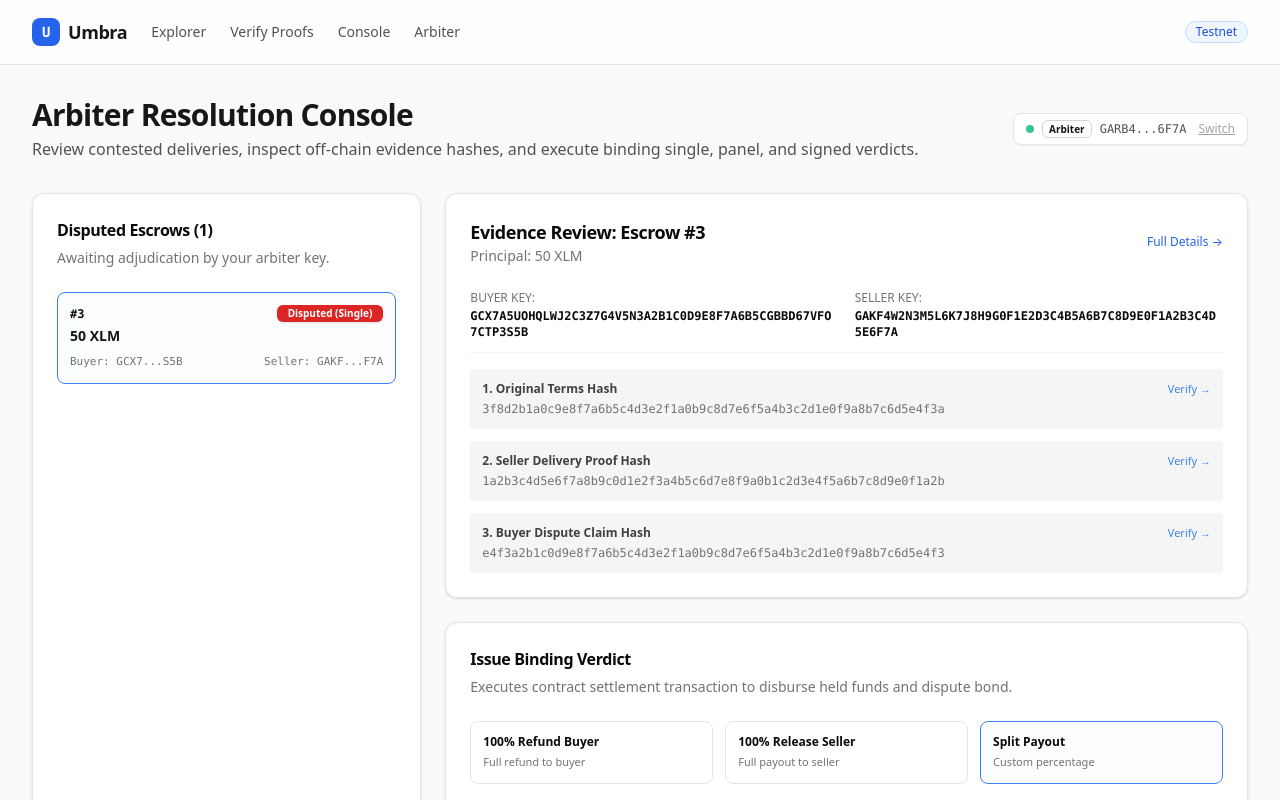
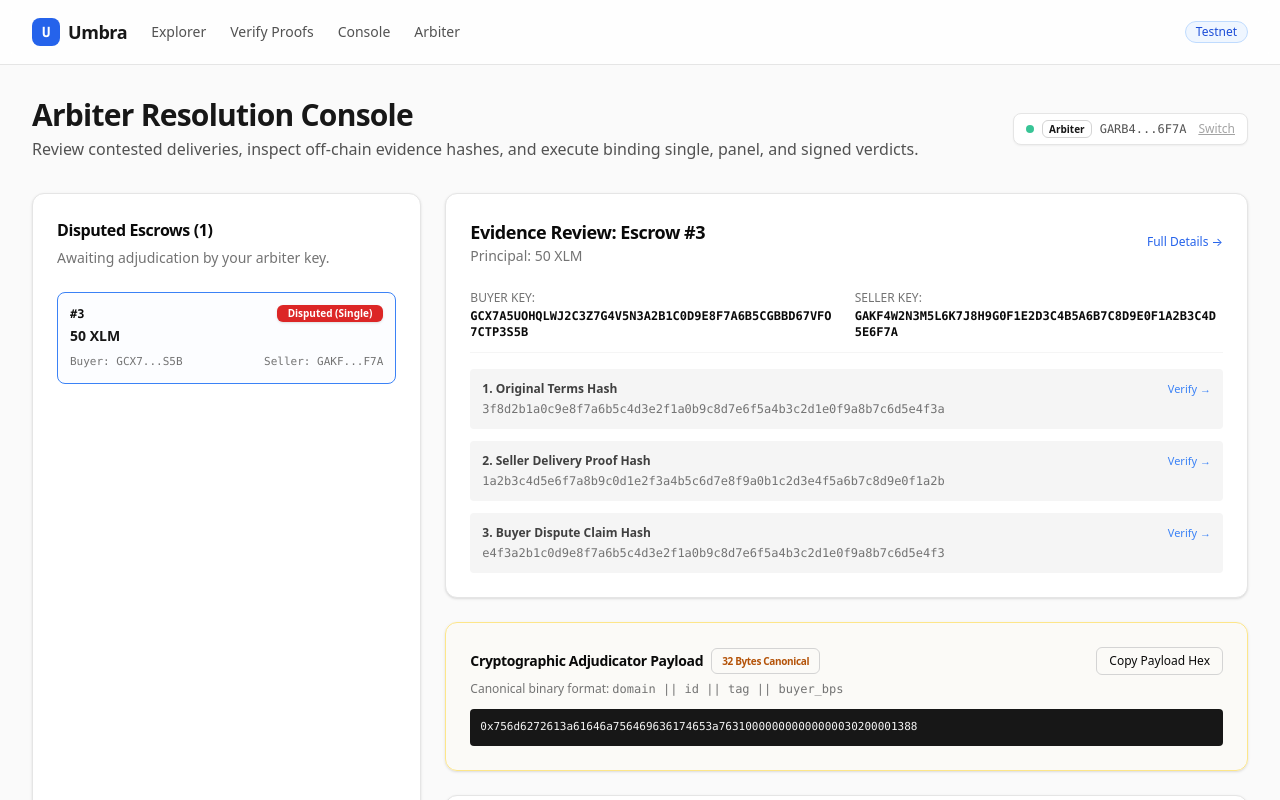
Before and after one commit to umbra-escrow-and-dispute-window/umbra-app, a Next.js app: page /arbiter in a window 1280 px wide. Both pictures are taken after a click on the element 226 px from the left and 337 px from the top of the page. Shown: the top 800 px of the page. Built offline with nearby package versions, Linux system fonts and the light colour scheme.

Commit message:
feat(adjudicator): add cryptographic adjudicator payload viewer and signature tool

```diff
--- a/app/arbiter/page.tsx
+++ b/app/arbiter/page.tsx
@@ -14,6 +14,7 @@ import {
 } from "@/components/ui/card";
 import { Button } from "@/components/ui/button";
 import { Badge } from "@/components/ui/badge";
+import { AdjudicatorTool } from "@/components/adjudicator-tool";
 import {
   formatStroops,
   truncateAddress,
@@ -302,6 +303,13 @@ export default function ArbiterPage() {
                 </CardContent>
               </Card>
 
+              {/* Adjudicator Payload Tool */}
+              <AdjudicatorTool
+                escrowId={selectedEscrow.id}
+                verdictType={verdictType}
+                buyerBps={buyerBps}
+              />
+
               {/* Verdict Submission Form */}
               <Card>
                 <CardHeader>
--- /dev/null
+++ b/components/adjudicator-tool.tsx
@@ -0,0 +1,60 @@
+"use client";
+
+import React, { useState, useMemo } from "react";
+import { Card, CardHeader, CardTitle, CardDescription, CardContent } from "@/components/ui/card";
+import { Button } from "@/components/ui/button";
+import { Badge } from "@/components/ui/badge";
+
+export function AdjudicatorTool({
+  escrowId,
+  verdictType,
+  buyerBps = 0,
+}: {
+  escrowId: string;
+  verdictType: "RefundBuyer" | "ReleaseSeller" | "Split";
+  buyerBps?: number;
+}) {
+  const [copied, setCopied] = useState(false);
+
+  // Compute canonical payload representation
+  const payloadHex = useMemo(() => {
+    // 19 bytes domain + 8 bytes id + 1 byte tag + 4 bytes bps
+    const domainHex = Buffer.from("umbra:adjudicate:v1", "utf8").toString("hex");
+    const idHex = BigInt(escrowId || 0).toString(16).padStart(16, "0");
+    const tagHex = verdictType === "RefundBuyer" ? "00" : verdictType === "ReleaseSeller" ? "01" : "02";
+    const bpsHex = (verdictType === "Split" ? buyerBps : 0).toString(16).padStart(8, "0");
+    return `${domainHex}${idHex}${tagHex}${bpsHex}`;
+  }, [escrowId, verdictType, buyerBps]);
+
+  const copyPayload = () => {
+    navigator.clipboard.writeText(payloadHex);
+    setCopied(true);
+    setTimeout(() => setCopied(false), 2000);
+  };
+
+  return (
+    <Card className="border-amber-200 dark:border-amber-900 bg-amber-50/20 dark:bg-amber-950/10">
+      <CardHeader className="pb-3">
+        <div className="flex items-center justify-between">
+          <CardTitle className="text-sm font-semibold flex items-center gap-2">
+            <span>Cryptographic Adjudicator Payload</span>
+            <Badge variant="outline" className="text-[10px] text-amber-700 dark:text-amber-300">
+              32 Bytes Canonical
+            </Badge>
+          </CardTitle>
+          <Button variant="outline" size="sm" onClick={copyPayload} className="h-7 text-xs">
+            {copied ? "Copied!" : "Copy Payload Hex"}
+          </Button>
+        </div>
+        <CardDescription className="text-xs">
+          Canonical binary format: <code className="font-mono">domain || id || tag || buyer_bps</code>
+        </CardDescription>
+      </CardHeader>
+      <CardContent>
+        <div className="p-2.5 rounded bg-neutral-900 text-neutral-100 font-mono text-[11px] break-all select-all">
+          0x{payloadHex}
+        </div>
+      </CardContent>
+    </Card>
+  );
+}
```
